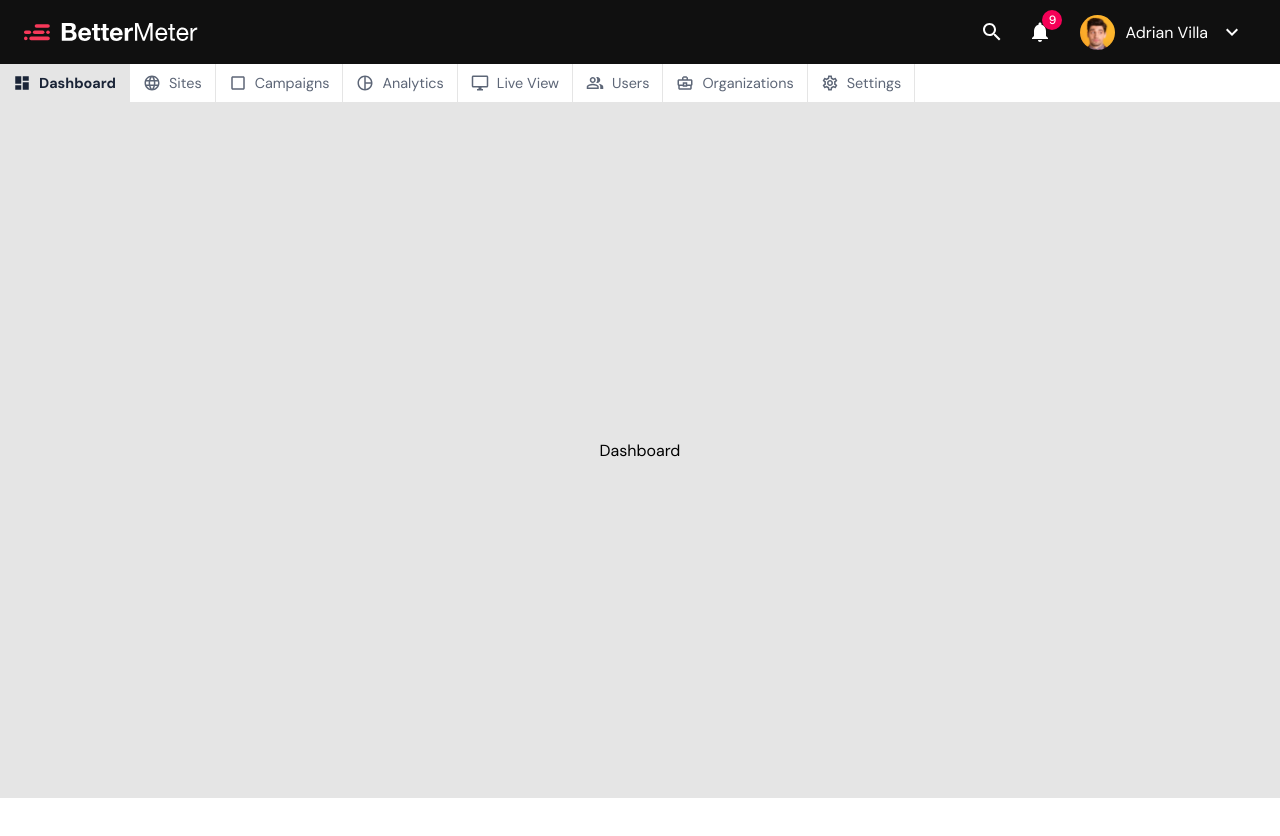
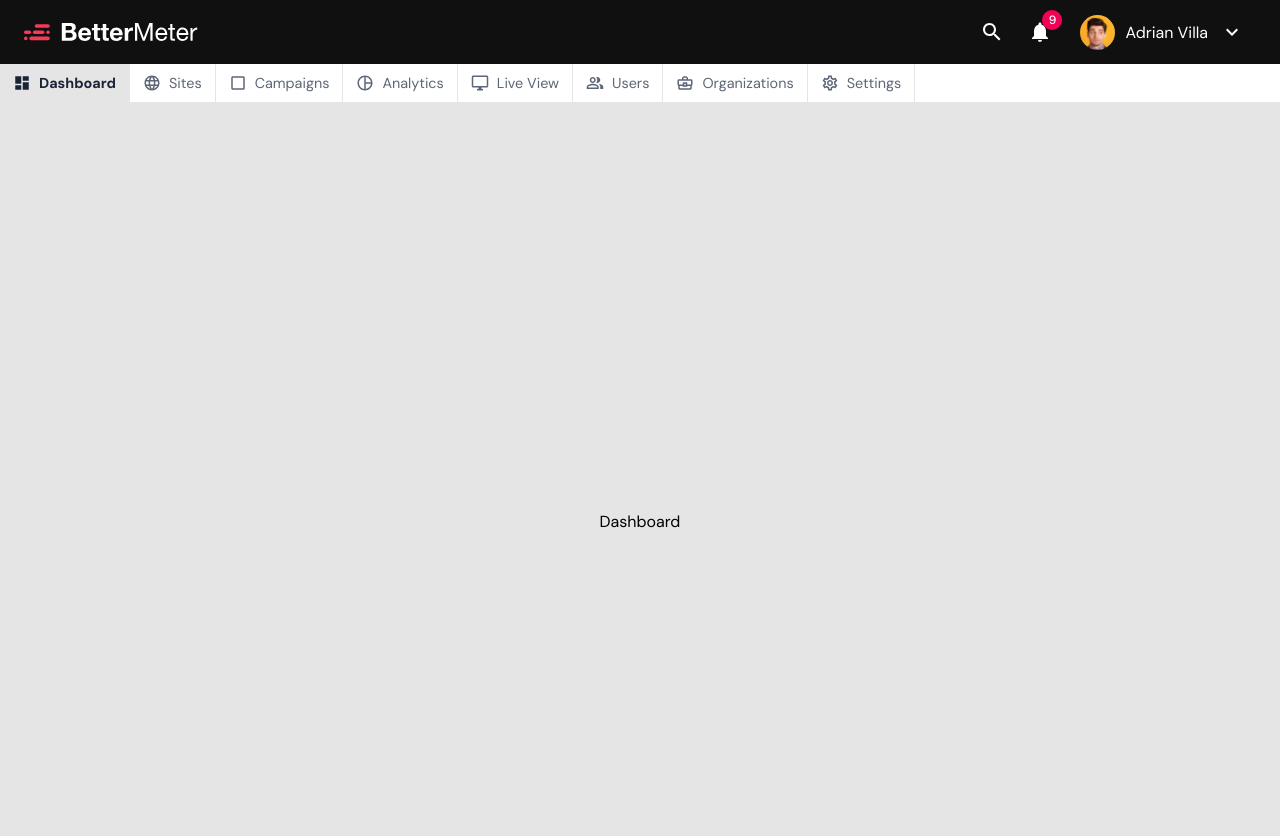
Before and after one commit to GBarkhatov/carlo-test, a React (Create React App) app: page / in a window 1280 px wide. Shown: the top 836 px of the page. Before the commit the page ends 800 px from the top, so only its background shows below. Built offline with nearby package versions, Linux system fonts and the light colour scheme.

Commit message:
update container

```diff
--- a/src/components/Container/Container.js
+++ b/src/components/Container/Container.js
@@ -3,10 +3,19 @@ import styled from 'styled-components/macro'
 
 const Component = styled.div`
   display: flex;
-  min-height: calc(100vh - 40px - 64px);
+  min-height: calc(100vh - 56px);
   justify-content: center;
   align-items: center;
   background-color: #E5E5E5;
+
+  @media screen and (min-width: 750px) {
+    min-height: calc(100vh - 64px);
+  }
+
+  @media screen and (min-width: 1280px) {
+    min-height: calc(100vh - 64px - 40px);
+    padding-top: 71px;
+  }
 `
 
 const Container = ({ children }) => (
```
Also changed, not shown: src/components/Analytics/Analytics.js (added, +12 -0 lines).
